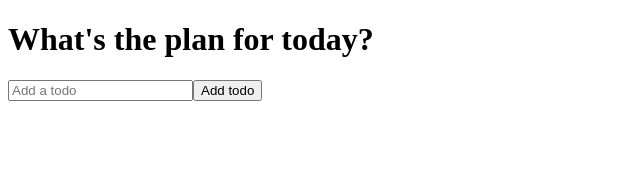
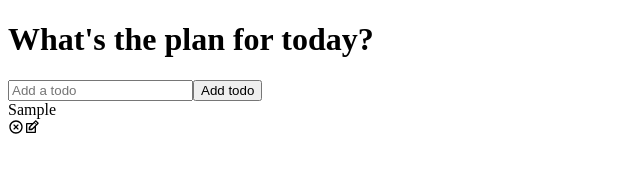
Before and after one commit to hardikbhasin/todo-app, a React (Create React App) app: page / in a window 1280 px wide. Both pictures are taken after typing "Sample" into the empty fields and a click on the button "Add todo". Shown: the top 191 px of the page, without its empty margins (0-640 px from the left). Built offline with nearby package versions, Linux system fonts and the light colour scheme.

Commit message:
added functionality in ToDo.js

```diff
--- a/src/components/ToDo.js
+++ b/src/components/ToDo.js
@@ -1,18 +1,21 @@
 import React, { useState } from 'react'
 import ToDoForm from './ToDoForm'
-
-function ToDo() {
+import { RiCloseCircleLine } from 'react-icons/ri'
+import ToDoList from './ToDoList'
+import { TiEdit } from 'react-icons/ti'
+function ToDo({ todos, completeToDo }) {
     const [edit, setEdit] = useState({
         id: null,
         value: ''
     });
-    return ToDoList.map((ToDo, index) => (
+    return todos.map((ToDo, index) => (
         <div className={ToDo.isComplete ? 'todo-row complete' : 'todo-row'} key={index}>
             <div key={ToDo.id} onClick={() => completeToDo(ToDo.id)}>
                 {ToDo.text}
             </div>
             <div className='icons'>
-
+                <RiCloseCircleLine />
+                <TiEdit />
             </div>
         </div>
     ))
--- a/src/components/ToDoList.js
+++ b/src/components/ToDoList.js
@@ -1,5 +1,6 @@
 import React , {useState} from 'react'
 import ToDoForm from './ToDoForm'
+import ToDo from './ToDo';
 
 export default function ToDoList() {
     const [todos, setTodos] = useState([]);
@@ -11,11 +12,23 @@ export default function ToDoList() {
         setTodos(newTodos);
 
     }
+    const completeToDo = id =>{
+      let updatedToDo = todos.map(todo => {
+        if(todo.id === id){
+          todo.isComplete = !todo.isComplete
+        }
+        return todo
+      })
+      setTodos(updatedToDo);
+    }
 
   return (
     <div>
         <h1>What's the plan for today?</h1>
         <ToDoForm onSubmit={addToDo}/>
+        <ToDo
+         todos={todos}
+         ccompleteToDo={completeToDo}/>
 
     </div>
   )
```
